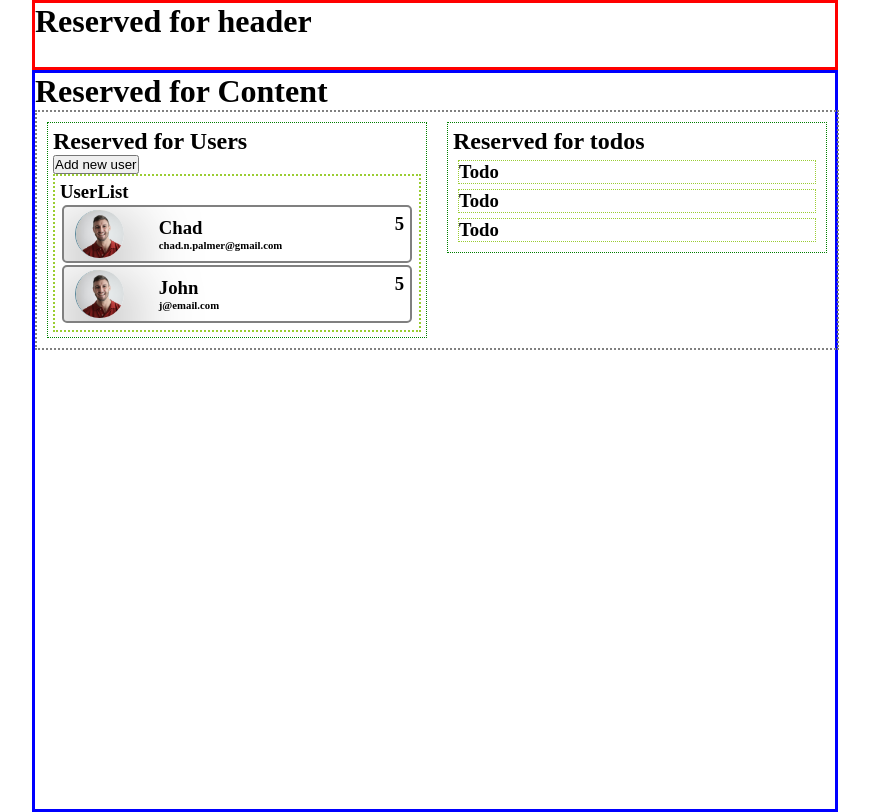
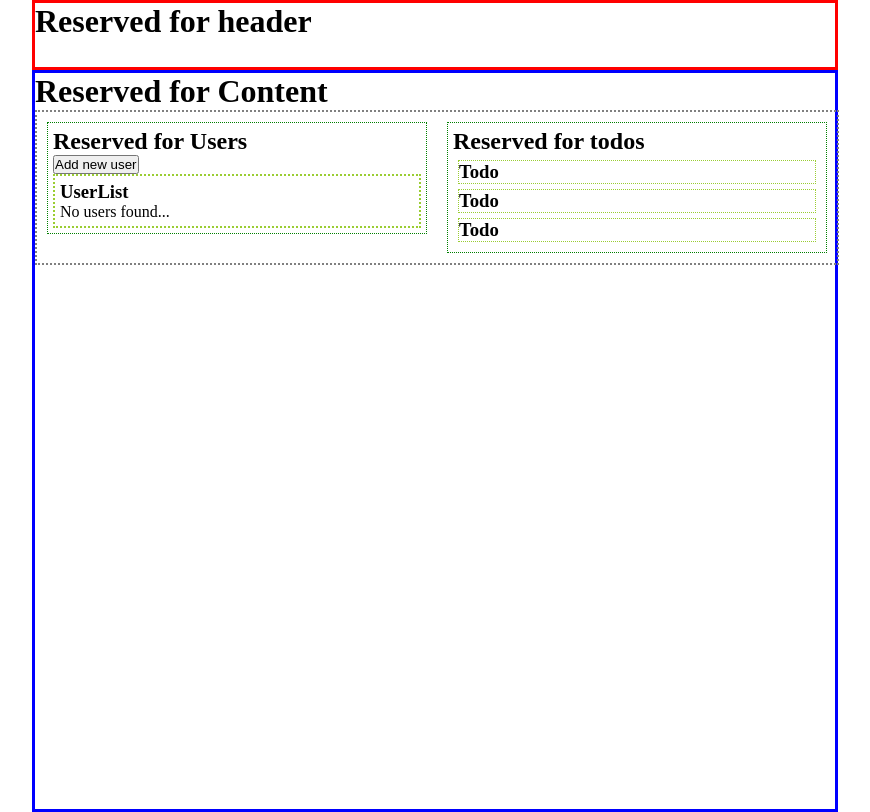
Before and after one commit to cpalmer-atx/toDoers, a React (Create React App) app: page / in a window 1280 px wide. Shown: the whole page, without its empty margins (205-1075 px from the left). Built offline with nearby package versions, Linux system fonts and the light colour scheme.

Commit message:
installed gravatar, removed placeholder users, user avatars made dynamic

```diff
--- a/package.json
+++ b/package.json
@@ -6,6 +6,7 @@
     "@testing-library/jest-dom": "^5.16.3",
     "@testing-library/react": "^12.1.4",
     "@testing-library/user-event": "^13.5.0",
+    "gravatar": "^1.8.2",
     "node-sass": "^7.0.1",
     "react": "^17.0.2",
     "react-dom": "^17.0.2",
--- a/src/components/User/User.js
+++ b/src/components/User/User.js
@@ -1,17 +1,15 @@
-import avatar from "../../images/stock/avatar.jpg"  // temporary avatar to build out user card
 import './User.scss'
+
+const gravatar = require('gravatar');
 
 const User = ({ user: { name, email } }) => {
 
+    const gravatarURL = gravatar.url(email, { s: '200', r: 'pg', d: 'retro'} );
+
     return(
-        // <div className='user'>
-        //     <h4>{name}</h4>
-        //     <h6>{email}</h6>
-        // </div>
         <div className='user'>
             <div className='avatar'>
-                <img src={avatar} alt="portrait" />
-                {/* <h5>avatar</h5> */}
+                <img src={gravatarURL} alt="portrait" />
             </div>
             <div className='user-name'>
                 <h3>{name}</h3>
--- a/src/components/Users/Users.js
+++ b/src/components/Users/Users.js
@@ -3,15 +3,9 @@ import UserForm from '../UserForm/UserForm';
 import UserList from '../UserList/UserList';
 import './Users.scss'
 
-// Temporary users while user cards are built out.
-const tempState = [
-    { name: 'Chad', email: 'chad.n.palmer@gmail.com' },
-    { name: 'John', email: 'j@email.com' }
-];
-
 const Users = () => {
     const [ visible, setVisible ] = useState(false);
-    const [ users, setUsers ] = useState(tempState);
+    const [ users, setUsers ] = useState([]);
 
     const handleClick = (e) => { setVisible(!visible) }
 
```
Also changed, not shown: 1 other file (tests, documents, lock files or other folders).
